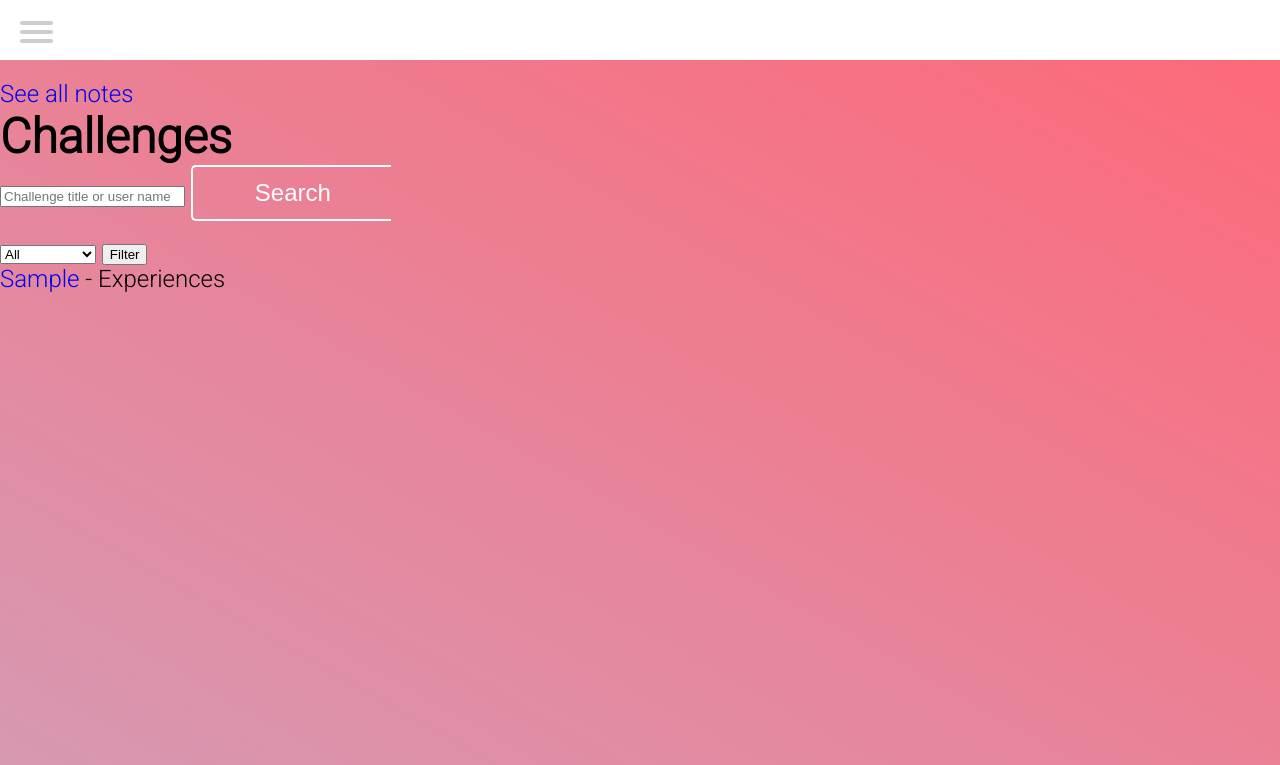
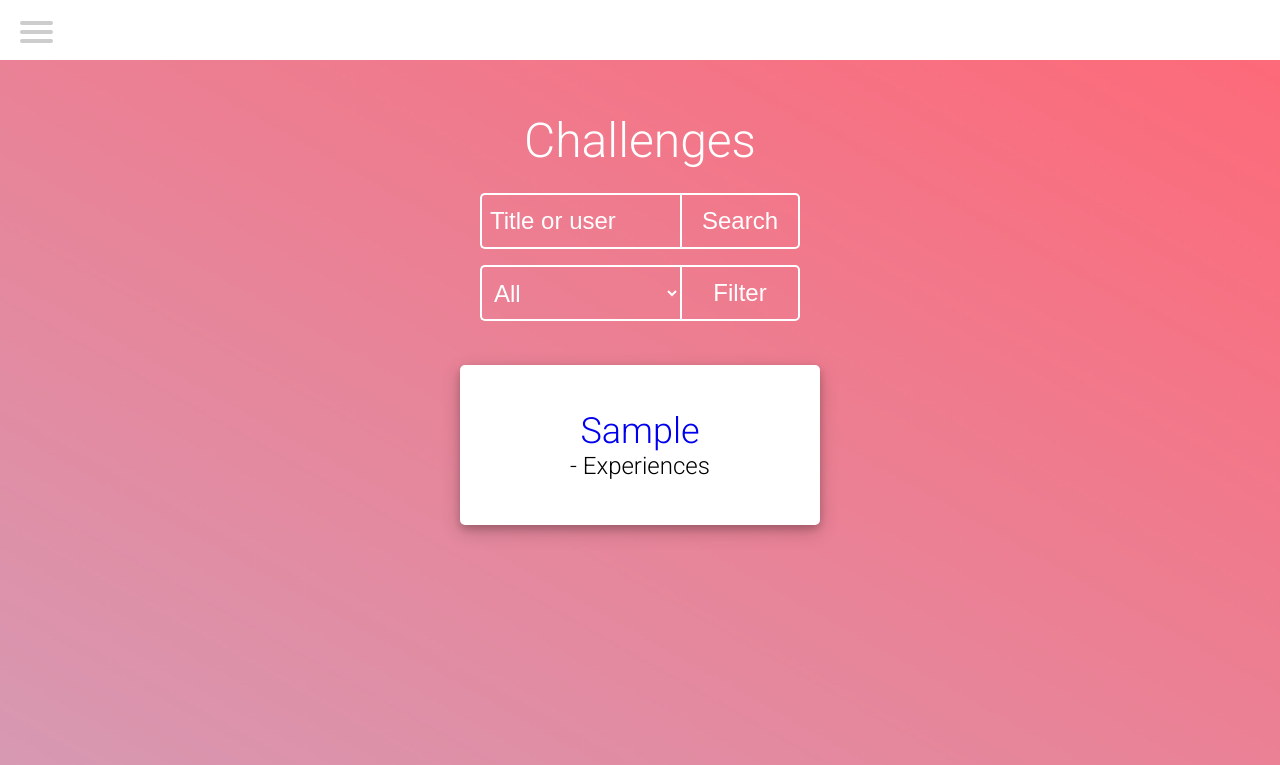
Before and after one commit to eFernP/Microteller, a Node server app: page /challenges/list in a window 1280 px wide. Shown: the top 765 px of the page. Run offline with Node 20, Linux system fonts and the light colour scheme; a user stored in the database is signed in; tables that the repository leaves empty hold one stand-in row (values such as "Sample post"); some libraries are stand-ins or nearby versions.

Commit message:
Style CSS Final-3

```diff
--- a/public/stylesheets/style.css
+++ b/public/stylesheets/style.css
@@ -65,9 +65,11 @@ nav #menu-toggle {
 #menu a
 {
   text-decoration: none;
-  color: #232323;
+  color: #FA6C8D;
   text-align: center;
   transition: color 0.3s ease;
+  font-weight: bold;
+
 }
 
 #menu a:hover
@@ -159,7 +161,7 @@ nav #menu-toggle {
   margin-top: 0;
   margin-left: 0;
 
-  background: #ededed;
+  background: white;
   list-style-type: none;
   -webkit-font-smoothing: antialiased;
   /* to stop flickering of text in safari */
@@ -339,7 +341,7 @@ nav #menu-toggle {
 }
 
 .field {
-  padding-bottom: 5vh;
+  padding-bottom: 4vh;
 }
 
 /* signup reutilizado de login*/
@@ -382,11 +384,11 @@ nav #menu-toggle {
 
 .text-size-label {
   font-size: 3.7vh;
-
+  color: white;
 }
 
 .div1-account-edit {
-  padding-top: 6vh;
+  padding-top: 3vh;
   text-align: center;
 }
 
@@ -447,6 +449,7 @@ nav #menu-toggle {
   font-weight: 200;
   color:white;
   margin-bottom: 3vh;
+  text-align: center;
 }
 
 .text-align-center {
@@ -469,6 +472,7 @@ nav #menu-toggle {
     flex-direction: column;
     justify-content: center;
   box-shadow: 0 4px 8px 0 rgba(0, 0, 0, 0.2), 0 6px 20px 0 rgba(0, 0, 0, 0.19);
+  border-radius: 5px;
 }
 
 .letters-list a{
@@ -526,6 +530,11 @@ nav #menu-toggle {
 
 .padding-global-myletters {
 padding-top: 9vh;
+}
+
+.padding-h1-myletters{
+  padding-top: 4vh;
+  padding-bottom: 2vh;
 }
 
 /* Details Letters */
@@ -598,3 +607,13 @@ padding-top: 9vh;
 .padding-top{
   margin-top: 1vh;
 }
+
+/* Challengues */
+
+.padding-top-list-challengues {
+  padding-top: 4vh;
+}
+
+.padding-top-2 {
+  margin-top: 3vh;
+}
--- a/views/account-edit.hbs
+++ b/views/account-edit.hbs
@@ -1,5 +1,5 @@
 <div class="global-div-login padding-global">
-  <h1 class="h1-account-edit">Edit account</h1>
+  <h1 class="h1-list padding-top-2">Edit account</h1>
 <div class="div1-account-edit">
   <form method="POST" action="/account/edit">
 
--- a/views/challenges/list.hbs
+++ b/views/challenges/list.hbs
@@ -1,12 +1,12 @@
-<div class="padding-global">
-  <a href="/letters/list">See all notes</a>
-  <h1>Challenges {{#if filter}} - {{filter}} {{/if}}</h1>
-  <form action="/challenges/list/search" method="POST">
-    <input type="text" name="search" placeholder="Challenge title or user name">
-    <button class="size-form letter-form" id="search-button" type="submit">Search</button>
+<div class="padding-global text-align-center">
+  {{!-- <a href="/letters/list">See all notes</a> --}}
+  <h1 class="padding-top-list-challengues h1-list">Challenges {{#if filter}} - {{filter}} {{/if}}</h1>
+  <form class="form-top" action="/challenges/list/search" method="POST">
+    <input class="size-form" type="text" name="search" placeholder="Title or user">
+    <button class="size-form-two letter-form" id="search-button" type="submit">Search</button>
   </form>
-  <form action="/challenges/list" method="POST">
-    <select id="filter-select" name="filter">
+  <form class="form-top" action="/challenges/list" method="POST">
+    <select class="size-form letter-form" id="filter-select" name="filter">
       <option value="All">All</option>
       <option value="Experiences">Experiences</option>
       <option value="Family">Family</option>
@@ -17,12 +17,12 @@
       <option value="Places">Places</option>
       <option value="Others">Others</option>
     </select>
-    <button id="filter-button" type="submit">Filter</button>
+    <button class="size-form-two letter-form" id="filter-button" type="submit">Filter</button>
   </form>
   {{#if challenges}}
   <ul>
     {{#each challenges}}
-    <li>
+    <li class="letters-list">
       <a href="/challenges/{{this.id}}">{{this.objective}}</a>
       {{#if ../filter}}
       {{else}}
--- a/views/letters/my-letters.hbs
+++ b/views/letters/my-letters.hbs
@@ -1,8 +1,8 @@
 <div class="text-align-center padding-global-myletters">
   <div>
-    <h1>My Notes</h1>
+    <h1 class="h1-list padding-h1-myletters">My Notes</h1>
     {{#if letters}}
-    <form action="/letters/my-letters" method="POST">
+    <form class="form-top" action="/letters/my-letters" method="POST">
             <select class="size-form letter-form" id="filter-select" name="filter">
               <option value="All">All</option>
               <option value="Experiences">Experiences</option>
@@ -14,7 +14,7 @@
               <option value="Places">Places</option>
               <option value="Others">Others</option>
             </select>
-            <button class="size-form letter-form" id="filter-button" type="submit">Filter</button>
+            <button class="size-form-two letter-form" id="filter-button" type="submit">Filter</button>
           </form>
     <ul class="center-ul">
       {{#each letters}}
```
